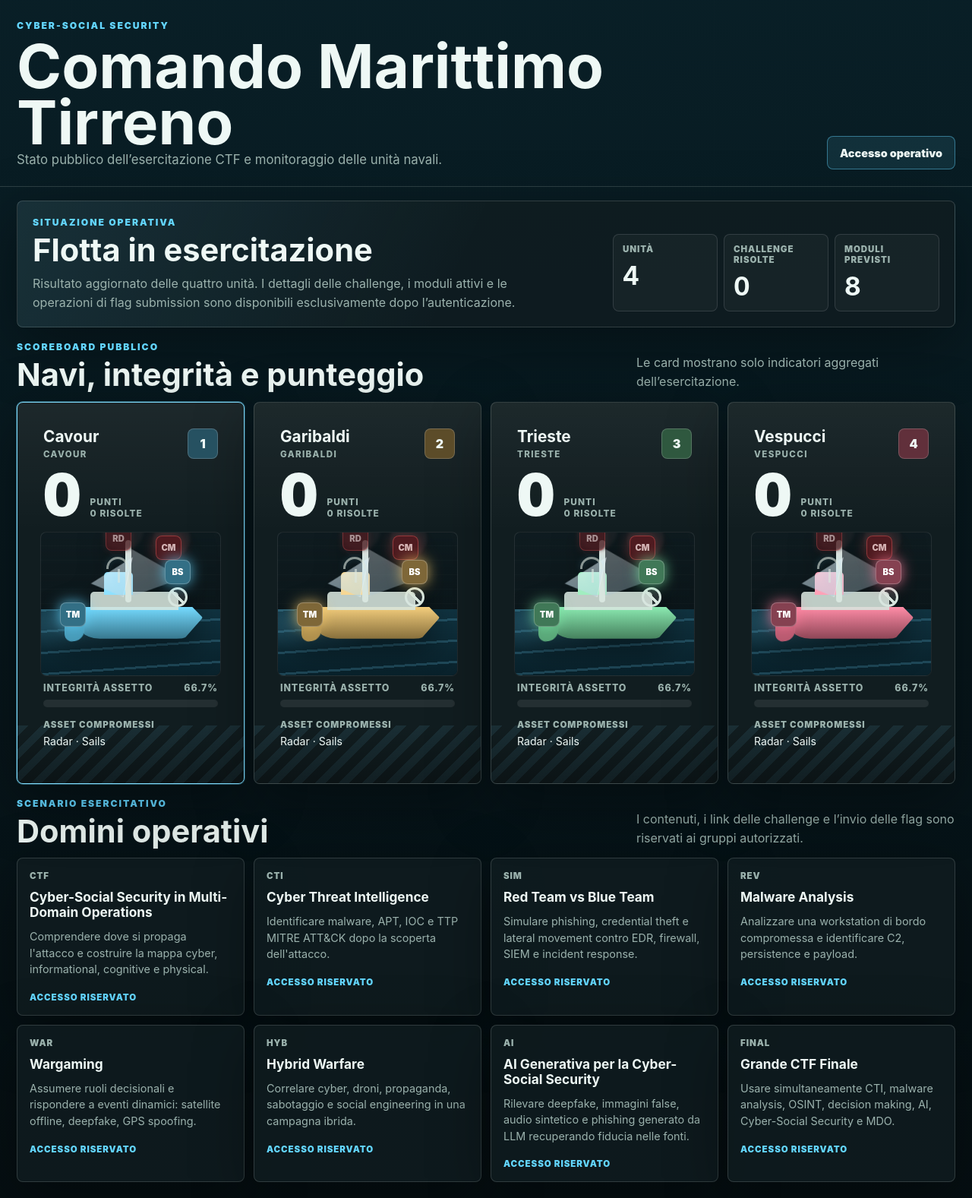
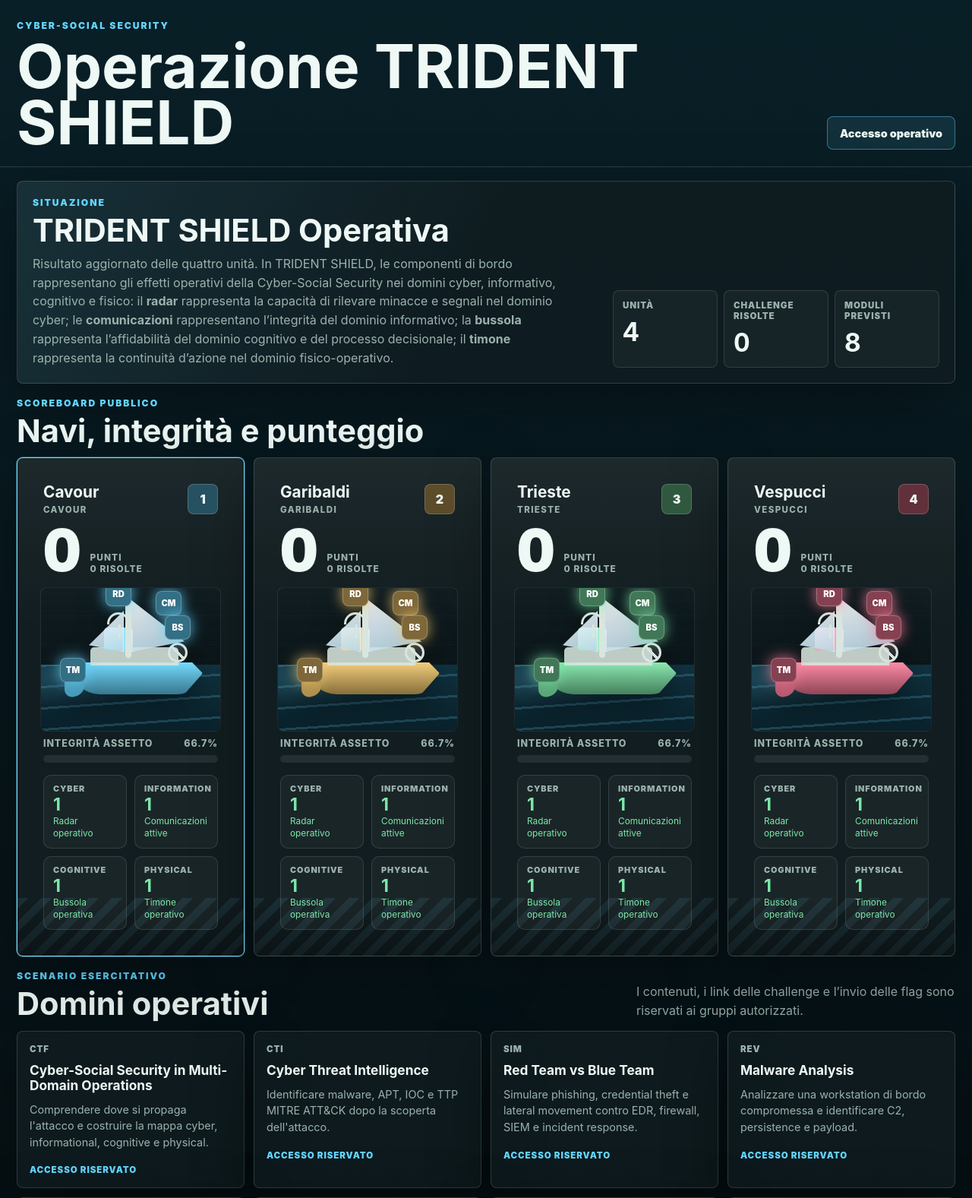
Before and after one commit to SERLABUniba/Summer-School-Cyber-Social-Security-2025, a Flask app: page / in a window 1280 px wide. Shown: the top 1577 px of the page at 76% size. Run offline with Flask 3, Linux system fonts and the light colour scheme; data comes from the database, SQL or seed files in the repository; both versions use the stored data as it was after the commit; data that the repository does not hold is empty.

Commit message:
visual fix

```diff
--- a/ctf_dashboard_app/app.py
+++ b/ctf_dashboard_app/app.py
@@ -23,21 +23,51 @@ TEAMS = [
     {"id": "vespucci", "name": "Vespucci", "code": "Vespucci", "accent": "#ff7d9b"},
 ]
 
-SHIP_COMPONENT_ORDER = ["radar", "sails", "compass", "rudder"]
+SHIP_COMPONENT_ORDER = ["Radar", "Comunicazioni", "Bussola", "Timone"]
 
 SHIP_COMPONENT_META = {
-    "radar": {"label": "Radar", "mark": "RD"},
-    "sails": {"label": "Comunicazioni", "mark": "CM"},
-    "compass": {"label": "Bussola", "mark": "BS"},
-    "rudder": {"label": "Timone", "mark": "TM"},
+    "Radar": {"label": "Radar", "mark": "RD"},
+    "Comunicazioni": {"label": "Comunicazioni", "mark": "CM"},
+    "Bussola": {"label": "Bussola", "mark": "BS"},
+    "Timone": {"label": "Timone", "mark": "TM"},
 }
 
 USERS = [
-    {"username": "admin", "password": "admin123!", "role": "admin", "team_id": None, "display_name": "Direzione CTF"},
-    {"username": "gruppo1", "password": "gruppo1", "role": "team", "team_id": "cavour", "display_name": "Gruppo Nave 1"},
-    {"username": "gruppo2", "password": "gruppo2", "role": "team", "team_id": "garibaldi", "display_name": "Gruppo Nave 2"},
-    {"username": "gruppo3", "password": "gruppo3", "role": "team", "team_id": "trieste", "display_name": "Gruppo Nave 3"},
-    {"username": "gruppo4", "password": "gruppo4", "role": "team", "team_id": "vespucci", "display_name": "Gruppo Nave 4"},
+    {
+        "username": "admin",
+        "password": "VitaBarchetta",
+        "role": "admin",
+        "team_id": None,
+        "display_name": "Comando Operativo"
+    },
+    {
+        "username": "nave_cavour",
+        "password": "C4v0ur",
+        "role": "team",
+        "team_id": "cavour",
+        "display_name": "Unità Cavour"
+    },
+    {
+        "username": "nave_garibaldi",
+        "password": "G4r1b4ld1",
+        "role": "team",
+        "team_id": "garibaldi",
+        "display_name": "Unità Garibaldi"
+    },
+    {
+        "username": "nave_trieste",
+        "password": "Tri3st3",
+        "role": "team",
+        "team_id": "trieste",
+        "display_name": "Unità Trieste"
+    },
+    {
+        "username": "nave_vespucci",
+        "password": "V3spucc1",
+        "role": "team",
+        "team_id": "vespucci",
+        "display_name": "Unità Vespucci"
+    },
 ]
 
 MODULES = [
@@ -120,13 +150,20 @@ MODULES = [
     },
     {
         "id": "final",
-        "title": "Grande CTF Finale",
-        "mission": "Usare simultaneamente CTI, malware analysis, OSINT, decision making, AI, Cyber-Social Security e MDO.",
+        "title": "Modalità critica",
+        "mission": "Accesso al portale operativo esterno per la fase critica dell’esercitazione.",
         "type": "FINAL",
-        "challenge_title": "Blue Team Recovery Operations",
+        "challenge_title": "Modalità critica",
         "points": 250,
         "challenges": [
-            {"id": "final-c1", "title": "Blue Team Recovery Operations", "expected_flag": "FLAG{FINAL_BRO}", "points": 250},
+            {
+                "id": "final-c1",
+                "title": "Modalità critica",
+                "description": "Apri il portale operativo dedicato alla fase critica.",
+                "url": "https://vitabarl.github.io/trident-shield-ctf/index.html",
+                "expected_flag": "FLAG{HARD_MODE}",
+                "points": 250,
+            },
         ],
     },
 ]
--- a/ctf_dashboard_app/static/style.css
+++ b/ctf_dashboard_app/static/style.css
@@ -1531,3 +1531,164 @@
     min-height: 52px;
   }
 }
+
+.domain-score {
+  display: grid;
+  gap: 3px;
+  min-width: 0;
+  padding: 9px;
+  border: 1px solid rgba(255, 255, 255, 0.11);
+  border-radius: 8px;
+  background: rgba(255, 255, 255, 0.04);
+}
+
+.domain-score span {
+  color: var(--muted);
+  font-size: 0.68rem;
+  font-weight: 900;
+  letter-spacing: 0.08em;
+  text-transform: uppercase;
+}
+
+.domain-score strong {
+  font-size: 1.35rem;
+  line-height: 1;
+  color: var(--green);
+}
+
+.domain-score small {
+  color: var(--green);
+  font-size: 0.72rem;
+}
+
+.domain-score.lost strong,
+.domain-score.lost small {
+  color: var(--red);
+}
+
+.domain-score.lost {
+  border-color: rgba(239, 109, 109, 0.28);
+  background: rgba(239, 109, 109, 0.08);
+}
+
+.component-domain-grid {
+  position: relative;
+  z-index: 1;
+  padding: 0 16px 16px;
+  display: grid;
+  grid-template-columns: repeat(2, minmax(0, 1fr));
+  gap: 10px;
+}
+
+.component-domain-grid .domain-score {
+  min-height: 92px;
+  align-content: start;
+  padding: 10px 12px;
+  border: 1px solid rgba(255, 255, 255, 0.12);
+  border-radius: 10px;
+  background: rgba(255, 255, 255, 0.04);
+}
+
+.component-domain-grid .domain-score span {
+  color: var(--muted);
+  font-size: 0.68rem;
+  font-weight: 900;
+  letter-spacing: 0.08em;
+  text-transform: uppercase;
+}
+
+.component-domain-grid .domain-score strong {
+  color: var(--green);
+  font-size: 1.45rem;
+  line-height: 1;
+}
+
+.component-domain-grid .domain-score small {
+  color: var(--green);
+  font-size: 0.74rem;
+  line-height: 1.35;
+}
+
+.component-domain-grid .domain-score.lost {
+  border-color: rgba(239, 109, 109, 0.34);
+  background: rgba(239, 109, 109, 0.08);
+}
+
+.component-domain-grid .domain-score.lost strong,
+.component-domain-grid .domain-score.lost small {
+  color: var(--red);
+}
+
+.component-domain-grid {
+  position: relative;
+  z-index: 1;
+  padding: 0 16px 16px;
+  display: grid;
+  grid-template-columns: repeat(2, minmax(0, 1fr));
+  gap: 10px;
+}
+
+.component-domain-grid .domain-score {
+  min-height: 92px;
+  align-content: start;
+  padding: 10px 12px;
+  border: 1px solid rgba(255, 255, 255, 0.12);
+  border-radius: 10px;
+  background: rgba(255, 255, 255, 0.04);
+}
+
+.component-domain-grid .domain-score span {
+  color: var(--muted);
+  font-size: 0.68rem;
+  font-weight: 900;
+  letter-spacing: 0.08em;
+  text-transform: uppercase;
+}
+
+.component-domain-grid .domain-score strong {
+  color: var(--green);
+  font-size: 1.45rem;
+  line-height: 1;
+}
+
+.component-domain-grid .domain-score small {
+  color: var(--green);
+  font-size: 0.74rem;
+  line-height: 1.35;
+}
+
+.component-domain-grid .domain-score.lost {
+  border-color: rgba(239, 109, 109, 0.34);
+  background: rgba(239, 109, 109, 0.08);
+}
+
+.component-domain-grid .domain-score.lost strong,
+.component-domain-grid .domain-score.lost small {
+  color: var(--red);
+}
+
+.login-actions-secondary {
+  margin-top: 10px;
+  display: flex;
+  justify-content: center;
+}
+
+.secondary-nav-button {
+  display: inline-flex;
+  align-items: center;
+  justify-content: center;
+  min-height: 44px;
+  padding: 0 16px;
+  border: 1px solid rgba(99, 214, 255, 0.24);
+  border-radius: 10px;
+  background: rgba(255, 255, 255, 0.04);
+  color: var(--ink);
+  font-size: 0.9rem;
+  font-weight: 850;
+  text-decoration: none;
+}
+
+.secondary-nav-button:hover {
+  background: rgba(99, 214, 255, 0.1);
+  border-color: rgba(99, 214, 255, 0.4);
+}
--- a/ctf_dashboard_app/templates/index.html
+++ b/ctf_dashboard_app/templates/index.html
@@ -4,7 +4,7 @@
   <meta charset="utf-8">
   <meta name="viewport" content="width=device-width, initial-scale=1">
 
-  <title>Comando Marittimo Tirreno</title>
+  <title>Operazione TRIDENT SHIELD</title>
 
   <link rel="stylesheet" href="{{ url_for('static', filename='style.css') }}">
 </head>
@@ -13,10 +13,7 @@
   <header class="public-topbar">
     <div>
       <p class="eyebrow">Cyber-Social Security</p>
-      <h1>Comando Marittimo Tirreno</h1>
-      <p class="subtitle">
-        Stato pubblico dell’esercitazione CTF e monitoraggio delle unità navali.
-      </p>
+      <h1>Operazione TRIDENT SHIELD</h1>
     </div>
 
     <a class="public-login-button" href="{{ url_for('login') }}">
@@ -27,12 +24,11 @@
   <main class="public-shell">
     <section class="public-intro">
       <div>
-        <p class="eyebrow">Situazione operativa</p>
-        <h2>Flotta in esercitazione</h2>
+        <p class="eyebrow">Situazione</p>
+        <h2>TRIDENT SHIELD Operativa</h2>
         <p>
-          Risultato aggiornato delle quattro unità. I dettagli delle challenge,
-          i moduli attivi e le operazioni di flag submission sono disponibili
-          esclusivamente dopo l’autenticazione.
+          Risultato aggiornato delle quattro unità.
+          In TRIDENT SHIELD, le componenti di bordo rappresentano gli effetti operativi della Cyber-Social Security nei domini cyber, informativo, cognitivo e fisico: il <strong>radar</strong> rappresenta la capacità di rilevare minacce e segnali nel dominio cyber; le <strong>comunicazioni</strong> rappresentano l’integrità del dominio informativo; la <strong>bussola</strong> rappresenta l’affidabilità del dominio cognitivo e del processo decisionale; il <strong>timone</strong> rappresenta la continuità d’azione nel dominio fisico-operativo.
         </p>
       </div>
 
@@ -60,10 +56,6 @@
           <p class="eyebrow">Scoreboard pubblico</p>
           <h2 id="fleet-title">Navi, integrità e punteggio</h2>
         </div>
-
-        <p>
-          Le card mostrano solo indicatori aggregati dell’esercitazione.
-        </p>
       </div>
 
       <div class="public-fleet-grid">
@@ -150,18 +142,30 @@
             </div>
           </div>
 
-          <div class="public-ship-status">
-            {% if team.damaged %}
-              <span class="public-status-label">Asset compromessi</span>
-              <p>
-                {% for asset in team.damaged %}
-                  {{ asset }}{% if not loop.last %} · {% endif %}
-                {% endfor %}
-              </p>
-            {% else %}
-              <span class="public-status-label safe">Stato asset</span>
-              <p>Nessun asset compromesso</p>
-            {% endif %}
+          <div class="domain-score-grid component-domain-grid">
+            <div class="domain-score {% if 'radar' in team.damaged %}lost{% endif %}">
+              <span>Cyber</span>
+              <strong>{% if 'radar' in team.damaged %}0{% else %}1{% endif %}</strong>
+              <small>{% if 'radar' in team.damaged %}Radar perso{% else %}Radar operativo{% endif %}</small>
+            </div>
+
+            <div class="domain-score {% if 'sails' in team.damaged %}lost{% endif %}">
+              <span>Information</span>
+              <strong>{% if 'sails' in team.damaged %}0{% else %}1{% endif %}</strong>
+              <small>{% if 'sails' in team.damaged %}Comunicazioni perse{% else %}Comunicazioni attive{% endif %}</small>
+            </div>
+
+            <div class="domain-score {% if 'compass' in team.damaged %}lost{% endif %}">
+              <span>Cognitive</span>
+              <strong>{% if 'compass' in team.damaged %}0{% else %}1{% endif %}</strong>
+              <small>{% if 'compass' in team.damaged %}Bussola persa{% else %}Bussola operativa{% endif %}</small>
+            </div>
+
+            <div class="domain-score {% if 'rudder' in team.damaged %}lost{% endif %}">
+              <span>Physical</span>
+              <strong>{% if 'rudder' in team.damaged %}0{% else %}1{% endif %}</strong>
+              <small>{% if 'rudder' in team.damaged %}Timone perso{% else %}Timone operativo{% endif %}</small>
+            </div>
           </div>
         </article>
         {% endfor %}
@@ -194,7 +198,6 @@
     </section>
   </main>
 
-
   <footer class="site-footer team-site-footer" aria-label="Cyber-Social Security">
     <div class="team-footer-inner">
       <img
--- a/ctf_dashboard_app/templates/login.html
+++ b/ctf_dashboard_app/templates/login.html
@@ -2,6 +2,11 @@
 {% block title %}Login{% endblock %}
 
 {% block content %}
+
+<div class="login-actions-secondary">
+  <a class="secondary-nav-button" href="{{ url_for('home') }}">← Torna alla index</a>
+</div>
+
 <section class="login-shell">
   <div class="login-hero">
     <div class="scoreboard-head single-head">
```
Also changed, not shown: ctf_dashboard_app/templates/admin_dashboard.html (+24 -5 lines), ctf_dashboard_app/templates/team_dashboard.html (+24 -36 lines), ctf_dashboard_app/data/app.db. Lines whose indentation alone changed are shown as unchanged.
